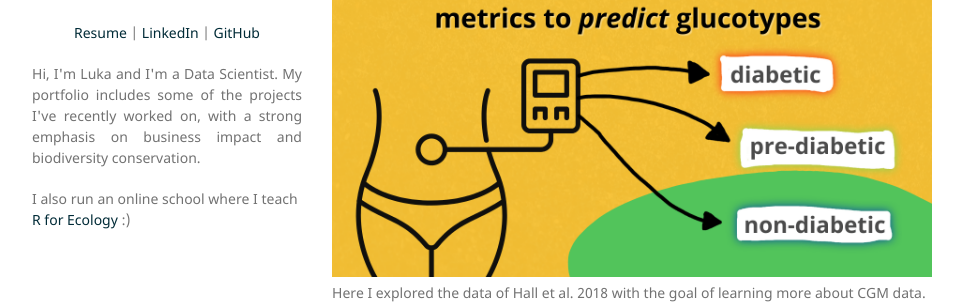
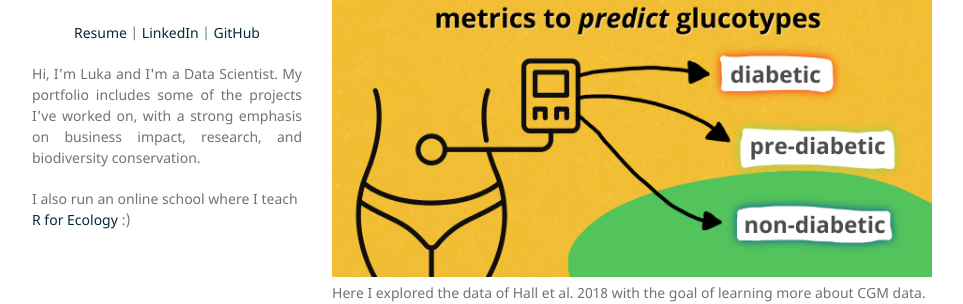
Before and after one commit to LukaNeg/LukaNeg.github.io, a Jekyll site: the page built from index.md, in a window 1280 px wide. Shown: the part 315-619 px from the top of the page, without its empty margins (158-1121 px from the left). Built offline with Jekyll 4.4.1, drawn with Linux system fonts in a browser that asks for light colours; our own code applies the rules of GitHub Pages for plain Markdown files.

Commit message:
Update _config.yml

```diff
--- a/_config.yml
+++ b/_config.yml
@@ -10,7 +10,7 @@
   </p>
 
   <p align="justify">
-  Hi, I'm Luka and I'm a Data Scientist. My portfolio includes some of the projects I've recently worked on, with a strong emphasis on business impact and biodiversity conservation.
+  Hi, I'm Luka and I'm a Data Scientist. My portfolio includes some of the projects I've worked on, with a strong emphasis on business impact, research, and biodiversity conservation.
   </p>
 
     <p align="left">
```
